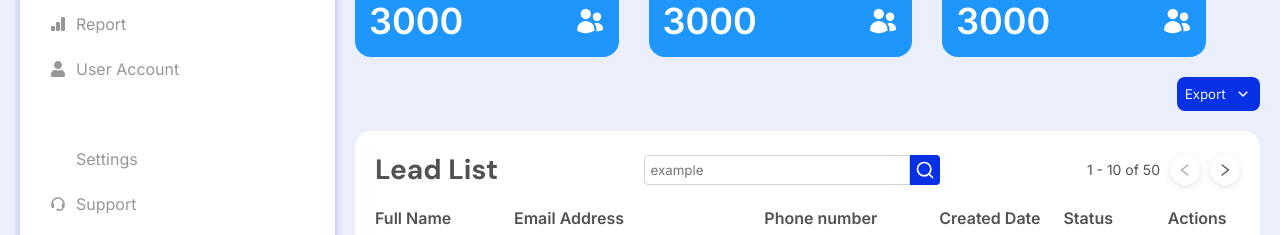
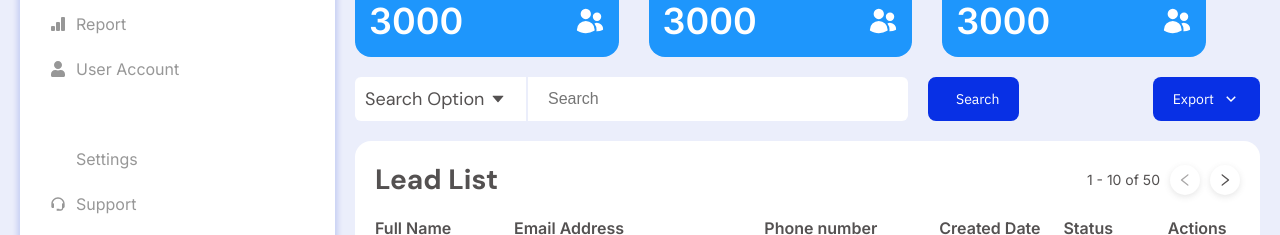
Before and after one commit to upgraded57/PrimeclickLDS, a React (Vite) app: page /leads/1 in a window 1280 px wide. Shown: the part 212-447 px from the top of the page. Built offline with nearby package versions, Linux system fonts and the light colour scheme; sample sign-in values are in the browser's storage; some icons are missing.

Commit message:
Minor UI updates

```diff
--- a/index.html
+++ b/index.html
@@ -5,6 +5,11 @@
     <meta name="viewport" content="width=device-width, initial-scale=1.0" />
     <link rel="preconnect" href="https://fonts.googleapis.com" />
     <link rel="preconnect" href="https://fonts.gstatic.com" crossorigin />
+    <link
+      rel="shortcut icon"
+      href="/src/assets/images/favicon.ico"
+      type="image/x-icon"
+    />
     <link
       href="https://fonts.googleapis.com/css2?family=IBM+Plex+Sans:wght@300;400;500;600;700&family=DM+Sans:wght@300;400;500;600;700&family=Inter:wght@400;600&display=swap"
       rel="stylesheet"
--- a/src/Pages/Lead/Lead.jsx
+++ b/src/Pages/Lead/Lead.jsx
@@ -1,11 +1,16 @@
 import "./lead.css";
+import "../Leads/leads.css";
 import Card from "../../Component/Card/Card";
 import Button from "../../Component/button/Button";
 import { RiArrowDownSLine } from "react-icons/ri";
 import { FiSearch } from "react-icons/fi";
 import { PiDotsThreeOutlineVerticalDuotone } from "react-icons/pi";
 import { users } from "../../Data/data";
-import { AiOutlineLeft, AiOutlineRight } from "react-icons/ai";
+import {
+  AiOutlineCaretDown,
+  AiOutlineLeft,
+  AiOutlineRight,
+} from "react-icons/ai";
 import { useState } from "react";
 import { Tooltip } from "react-tooltip";
 import LeadTooltip from "./LeadTooltip";
@@ -28,6 +33,20 @@ export default function Lead() {
       setEnd((prev) => prev - 10);
     }
   };
+
+  const [filterOption, setFilterOption] = useState("All");
+  const [filterOptionActive, setFilterOptionActive] = useState(false);
+  const pickFilterOption = (e) => {
+    setFilterOption(e.target.dataset.value);
+    setFilterOptionActive(false);
+  };
+
+  const [searchOption, setSearchOption] = useState("");
+  const [searchOptionActive, setSearchOptionActive] = useState(false);
+  const pickSearchOption = (e) => {
+    setSearchOption(e.target.dataset.value);
+    setSearchOptionActive(false);
+  };
   return (
     <div className="lead">
       <div className="lead__top">
@@ -39,20 +58,73 @@ export default function Lead() {
         <Card text="Total Converted" qty="3000" />
         <Card text="Total Converted" qty="3000" />
       </div>
+      <div className="leads__center">
+        <div className="search-filter">
+          <div className="search-filter-group">
+            <div className="search-options">
+              <div className="select">
+                <div className="select selected">
+                  <p
+                    className="text-body"
+                    onClick={() => setSearchOptionActive(!searchOptionActive)}
+                    style={{ whiteSpace: "nowrap" }}
+                  >
+                    {searchOption === "" ? "Search Option" : searchOption}
+                  </p>
+                </div>
+                {searchOptionActive && (
+                  <div className="select options">
+                    <p
+                      className="text-body"
+                      data-value="Option One"
+                      onClick={(e) => pickSearchOption(e)}
+                    >
+                      Option One
+                    </p>
+                    <p
+                      className="text-body"
+                      data-value="Option Two"
+                      onClick={(e) => pickSearchOption(e)}
+                    >
+                      Option Two
+                    </p>
+                    <p
+                      className="text-body"
+                      data-value="Option Three"
+                      onClick={(e) => pickSearchOption(e)}
+                    >
+                      Option Three
+                    </p>
+                    <p
+                      className="text-body"
+                      data-value="Option Four"
+                      onClick={(e) => pickSearchOption(e)}
+                    >
+                      Option Four
+                    </p>
+                  </div>
+                )}
+              </div>
+              <span onClick={() => setSearchOptionActive(!searchOptionActive)}>
+                <AiOutlineCaretDown />
+              </span>
+            </div>
+            <div className="search-input">
+              <input type="text" placeholder="Search" />
+            </div>
+          </div>
+          <Button variant="pill" text="Search" />
 
-      <div className="lead__export-btn">
-        <Button variant="pill" text="Export" icon={<RiArrowDownSLine />} />
+          <div className="lead__export-btn">
+            <Button variant="pill" text="Export" icon={<RiArrowDownSLine />} />
+          </div>
+        </div>
       </div>
 
       <div className="leads__table">
         <div className="leads__table-head">
           <h3 className="h-100">Lead List</h3>
-          <form onSubmit={(e) => e.preventDefault()}>
-            <input type="text" name="" id="" placeholder="example" />
-            <button type="submit">
-              <FiSearch />
-            </button>
-          </form>
+
           <div className="pagination">
             <p>{`${start} - ${end} of ${users.length}`}</p>
             <span onClick={decreaseCount}>
--- a/src/Pages/Lead/lead.css
+++ b/src/Pages/Lead/lead.css
@@ -1,9 +1,5 @@
 .lead__export-btn {
-  width: 100%;
-  align-items: center;
-  justify-content: flex-end;
-  display: flex;
-  margin-bottom: 20px;
+  margin-left: auto;
 }
 
 .lead__export-btn button {
--- a/src/Pages/Leads/Leads.jsx
+++ b/src/Pages/Leads/Leads.jsx
@@ -149,7 +149,6 @@ export default function Leads() {
           </div>
           <Button variant="pill" text="Search" />
         </div>
-        <Button variant="pill" text="Export" icon={<RiArrowDownSLine />} />
       </div>
       <div className="leads__table">
         <table>
--- a/src/Pages/Leads/leads.css
+++ b/src/Pages/Leads/leads.css
@@ -27,6 +27,9 @@
 .leads__center .sort,
 .search-filter {
   gap: 10px;
+}
+.search-filter {
+  width: 100%;
 }
 
 .sort-select,
--- a/src/Pages/Reports/Reports.jsx
+++ b/src/Pages/Reports/Reports.jsx
@@ -1,5 +1,9 @@
 import "./reports.css";
 
 export default function Reports() {
-  return <div>Reports</div>;
+  return (
+    <div className="reports">
+      <h3 className="h-100">Reports</h3>
+    </div>
+  );
 }
```
Also changed, not shown: 1 other file (tests, documents, lock files or other folders).
